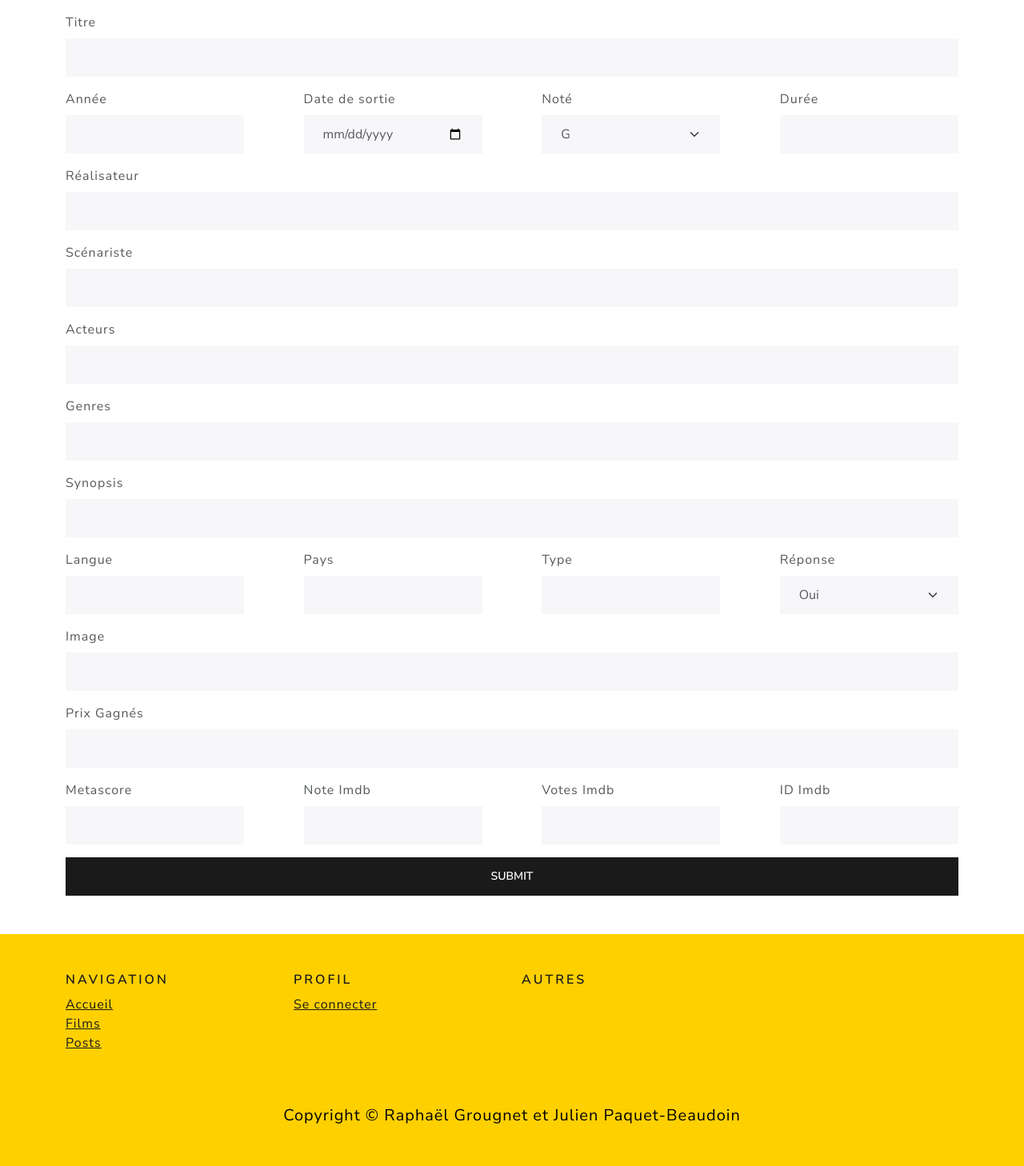
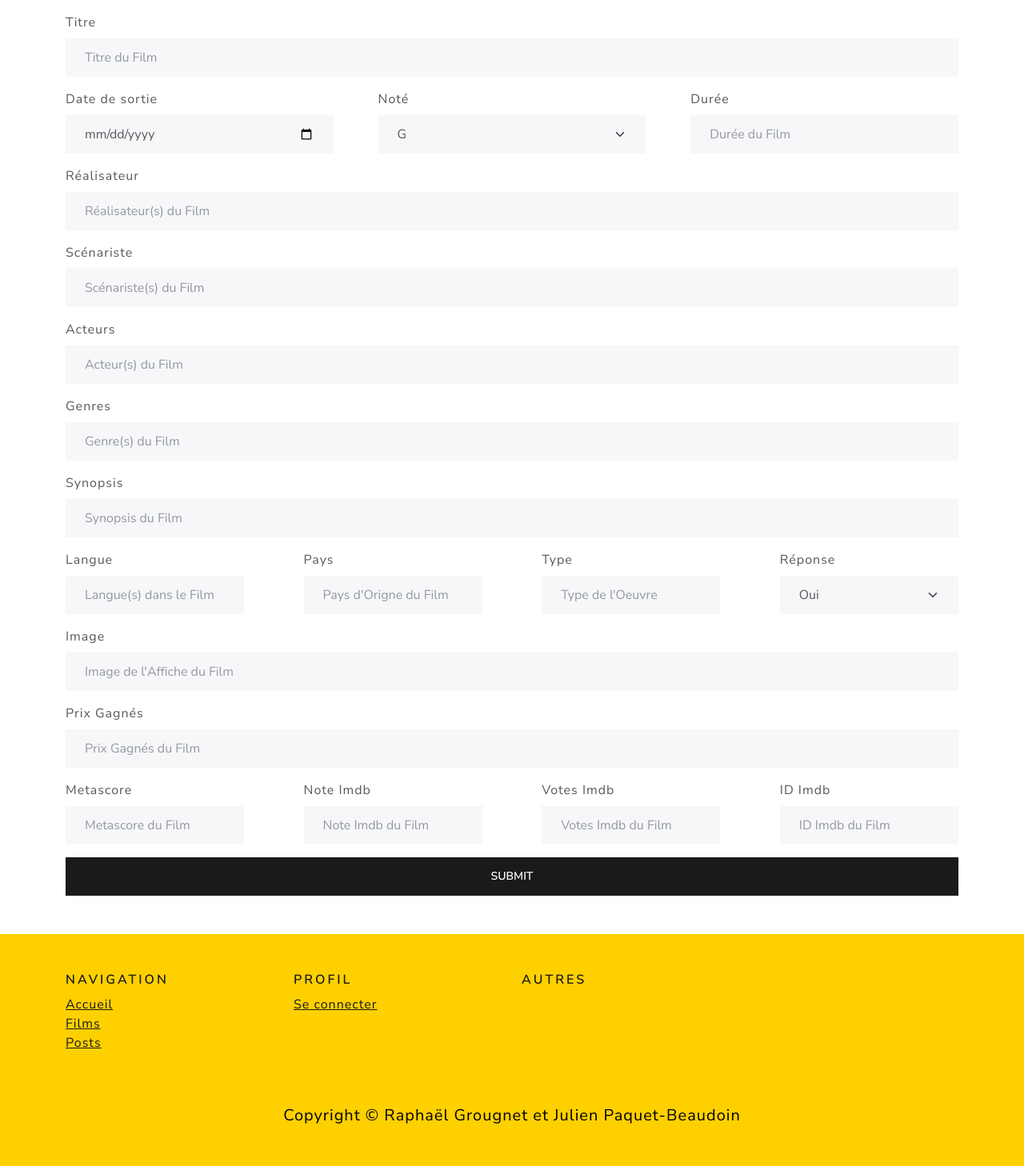
Before and after one commit to raphaelgrougnet/Cinerama, a Flask app: template templates/film/ajout.html in a window 1280 px wide. Shown: the part 125-1583 px from the top of the page at 80% size. Run offline with Flask 3, Linux system fonts and the light colour scheme; the template is opened without the code that fills it: values that come from a table or form of the project are taken from there, others are empty; some libraries are stand-ins or nearby versions.

Commit message:
Ajout Validation Supp
Ajout de validation sur les données de notes sur le film qu'on veut ajouter

```diff
--- a/film.py
+++ b/film.py
@@ -364,8 +364,8 @@ def ajout():
     form = FilmForm(request.form)
     if request.method == 'POST' and form.validate():
         titre = form.titre.data
-        annee = form.annee.data
         dateSortie = form.dateSortie.data
+        annee = dateSortie.year
         dateSortie = datetime(dateSortie.year, dateSortie.month, dateSortie.day)
         rated = form.rated.data
         duree = form.duree.data
@@ -386,7 +386,7 @@ def ajout():
         imdbID = form.imdbID.data
 
         result = mongo.db.films.insert_one({"Title": titre,
-                                   "Year": annee,
+                                   "Year": str(annee),
                                    "Released": dateSortie,
                                    "Rated": rated,
                                    "Runtime": duree,
--- a/form.py
+++ b/form.py
@@ -14,14 +14,13 @@ message_erreur_required = 'Le champ est obligatoire'
 message_erreur_min = 'La valeur doit être supérieure ou égale à 1'
 message_erreur_min_zero = 'La valeur doit être supérieure ou égale à 0'
 message_erreur_min_annee = 'La valeur doit être supérieure ou égale à 1850'
+message_erreur_max = 'La valeur doit être supérieure ou égale à 0 et inférieure ou égale à 100'
 
 
 
 class FilmForm(Form):
 
     titre = StringField('Titre', [validators.Length(min=1, max=50, message=message_erreur_lenght), validators.DataRequired(message=message_erreur_required)])
-
-    annee = IntegerField('Année', [validators.DataRequired(message=message_erreur_required), NumberRange(min=1850, message=message_erreur_min_annee)])
 
     dateSortie = DateField('Date de sortie', [validators.DataRequired(message=message_erreur_required)])
     def validate_dateSortie(form, field):
@@ -54,21 +53,10 @@ class FilmForm(Form):
 
     awards = StringField('Prix Gagnés', [validators.DataRequired(message=message_erreur_required), validators.Length(min=3, max=100, message=message_erreur_lenght_100)])
 
-    metascore = IntegerField('Metascore', [validators.DataRequired(message=message_erreur_required), NumberRange(min=0, message=message_erreur_min_zero)])
+    metascore = IntegerField('Metascore', [validators.DataRequired(message=message_erreur_required), NumberRange(min=0, max=100 ,message=message_erreur_max)])
 
-    imdbRating = IntegerField('Note Imdb', [validators.DataRequired(message=message_erreur_required), NumberRange(min=0, message=message_erreur_min_zero)])
+    imdbRating = IntegerField('Note Imdb', [validators.DataRequired(message=message_erreur_required), NumberRange(min=0, max=100, message=message_erreur_max)])
 
     imdbVotes = IntegerField('Votes Imdb', [validators.DataRequired(message=message_erreur_required), NumberRange(min=0, message=message_erreur_min_zero)])
 
     imdbID = StringField('ID Imdb', [validators.DataRequired(message=message_erreur_required), validators.Length(min=1, max=50, message=message_erreur_lenght)])
-
-    def validate(self):
-        initial_validation = super(FilmForm, self).validate()
-        if not initial_validation:
-            return False
-
-        if self.annee.data != self.dateSortie.data.year:
-            self.annee.errors.append("L'année doit être égale à l'année de la date de sortie")
-            return False
-
-        return True
--- a/static/css/styles.scss
+++ b/static/css/styles.scss
@@ -813,6 +813,9 @@ opacity: 1;
     width: 20%;
 }
 
+.form-ajout-div-3{
+    width: 30%;
+}
 
 @media (max-width: 768px) {
     .logo-navbar{
--- a/templates/film/ajout.html
+++ b/templates/film/ajout.html
@@ -3,36 +3,29 @@
 <form novalidate method="post" class="mt-3">
     <div class="mb-3">
         {{ form.titre.label(class="form-label") }}
-        {{ form.titre(class="form-control") }}
+        {{ form.titre(class="form-control", placeholder="Titre du Film") }}
         {% for error in form.titre.errors %}
             <div class="alert alert-danger m-0">{{ error }}</div>
         {% endfor %}
     </div>
     <div class="d-flex justify-content-between mb-3">
-        <div class="form-ajout-div">
-            {{ form.annee.label(class="form-label") }}
-            {{ form.annee(class="form-control") }}
-            {% for error in form.annee.errors %}
-                <div class="alert alert-danger m-0">{{ error }}</div>
-            {% endfor %}
-        </div>
-        <div class="form-ajout-div">
+        <div class="form-ajout-div-3">
             {{ form.dateSortie.label(class="form-label") }}
-            {{ form.dateSortie(class="form-control") }}
+            {{ form.dateSortie(class="form-control", placeholder="Date de Sortie du Film") }}
             {% for error in form.dateSortie.errors %}
                 <div class="alert alert-danger m-0">{{ error }}</div>
              {% endfor %}
         </div>
-        <div class="form-ajout-div">
+        <div class="form-ajout-div-3">
             {{ form.rated.label(class="form-label") }}
             {{ form.rated(class="form-select") }}
             {% for error in form.rated.errors %}
                 <div class="alert alert-danger m-0">{{ error }}</div>
             {% endfor %}
         </div>
-        <div class="form-ajout-div">
+        <div class="form-ajout-div-3">
             {{ form.duree.label(class="form-label") }}
-            {{ form.duree(class="form-control") }}
+            {{ form.duree(class="form-control", placeholder="Durée du Film") }}
             {% for error in form.duree.errors %}
             <div class="alert alert-danger m-0">{{ error }}</div>
             {% endfor %}
@@ -41,35 +34,35 @@
 
     <div class="mb-3">
         {{ form.realisateur.label(class="form-label") }}
-        {{ form.realisateur(class="form-control") }}
+        {{ form.realisateur(class="form-control", placeholder="Réalisateur(s) du Film") }}
         {% for error in form.realisateur.errors %}
             <div class="alert alert-danger m-0">{{ error }}</div>
         {% endfor %}
     </div>
     <div class="mb-3">
         {{ form.writers.label(class="form-label") }}
-        {{ form.writers(class="form-control") }}
+        {{ form.writers(class="form-control", placeholder="Scénariste(s) du Film") }}
         {% for error in form.writers.errors %}
             <div class="alert alert-danger m-0">{{ error }}</div>
         {% endfor %}
     </div>
     <div class="mb-3">
         {{ form.acteurs.label(class="form-label") }}
-        {{ form.acteurs(class="form-control") }}
+        {{ form.acteurs(class="form-control", placeholder="Acteur(s) du Film") }}
         {% for error in form.acteurs.errors %}
             <div class="alert alert-danger m-0">{{ error }}</div>
         {% endfor %}
     </div>
     <div class="mb-3">
         {{ form.genres.label(class="form-label") }}
-        {{ form.genres(class="form-control") }}
+        {{ form.genres(class="form-control", placeholder="Genre(s) du Film") }}
         {% for error in form.genres.errors %}
             <div class="alert alert-danger m-0">{{ error }}</div>
         {% endfor %}
     </div>
     <div class="mb-3">
         {{ form.synopsis.label(class="form-label") }}
-        {{ form.synopsis(class="form-control") }}
+        {{ form.synopsis(class="form-control", placeholder="Synopsis du Film") }}
         {% for error in form.synopsis.errors %}
             <div class="alert alert-danger m-0">{{ error }}</div>
         {% endfor %}
@@ -77,21 +70,21 @@
     <div class="d-flex justify-content-between mb-3">
         <div class="form-ajout-div">
             {{ form.langue.label(class="form-label") }}
-            {{ form.langue(class="form-control") }}
+            {{ form.langue(class="form-control", placeholder="Langue(s) dans le Film") }}
             {% for error in form.langue.errors %}
                 <div class="alert alert-danger m-0">{{ error }}</div>
             {% endfor %}
         </div>
         <div class="form-ajout-div">
             {{ form.pays.label(class="form-label") }}
-            {{ form.pays(class="form-control") }}
+            {{ form.pays(class="form-control", placeholder="Pays d'Origne du Film") }}
             {% for error in form.pays.errors %}
                 <div class="alert alert-danger m-0">{{ error }}</div>
             {% endfor %}
         </div>
         <div class="form-ajout-div">
             {{ form.typeFilm.label(class="form-label") }}
-            {{ form.typeFilm(class="form-control") }}
+            {{ form.typeFilm(class="form-control", placeholder="Type de l'Oeuvre") }}
             {% for error in form.typeFilm.errors %}
                 <div class="alert alert-danger m-0">{{ error }}</div>
             {% endfor %}
@@ -106,14 +99,14 @@
     </div>
     <div class="mb-3">
         {{ form.image.label(class="form-label") }}
-        {{ form.image(class="form-control") }}
+        {{ form.image(class="form-control", placeholder="Image de l'Affiche du Film") }}
         {% for error in form.image.errors %}
             <div class="alert alert-danger m-0">{{ error }}</div>
         {% endfor %}
     </div>
     <div class="mb-3">
         {{ form.awards.label(class="form-label") }}
-        {{ form.awards(class="form-control") }}
+        {{ form.awards(class="form-control", placeholder="Prix Gagnés du Film") }}
         {% for error in form.awards.errors %}
             <div class="alert alert-danger m-0">{{ error }}</div>
         {% endfor %}
@@ -121,28 +114,28 @@
     <div class="d-flex justify-content-between mb-3">
         <div class="form-ajout-div">
             {{ form.metascore.label(class="form-label") }}
-            {{ form.metascore(class="form-control") }}
+            {{ form.metascore(class="form-control", placeholder="Metascore du Film") }}
             {% for error in form.metascore.errors %}
                 <div class="alert alert-danger m-0">{{ error }}</div>
             {% endfor %}
         </div>
         <div class="form-ajout-div">
             {{ form.imdbRating.label(class="form-label") }}
-            {{ form.imdbRating(class="form-control") }}
+            {{ form.imdbRating(class="form-control", placeholder="Note Imdb du Film") }}
             {% for error in form.imdbRating.errors %}
                 <div class="alert alert-danger m-0">{{ error }}</div>
              {% endfor %}
         </div>
         <div class="form-ajout-div">
             {{ form.imdbVotes.label(class="form-label") }}
-            {{ form.imdbVotes(class="form-control") }}
+            {{ form.imdbVotes(class="form-control", placeholder="Votes Imdb du Film") }}
             {% for error in form.imdbVotes.errors %}
                 <div class="alert alert-danger m-0">{{ error }}</div>
             {% endfor %}
         </div>
         <div class="form-ajout-div">
             {{ form.imdbID.label(class="form-label") }}
-            {{ form.imdbID(class="form-control") }}
+            {{ form.imdbID(class="form-control", placeholder="ID Imdb du Film") }}
             {% for error in form.imdbID.errors %}
                 <div class="alert alert-danger m-0">{{ error }}</div>
             {% endfor %}
```
Also changed, not shown: static/css/styles.css, 1 other file.
